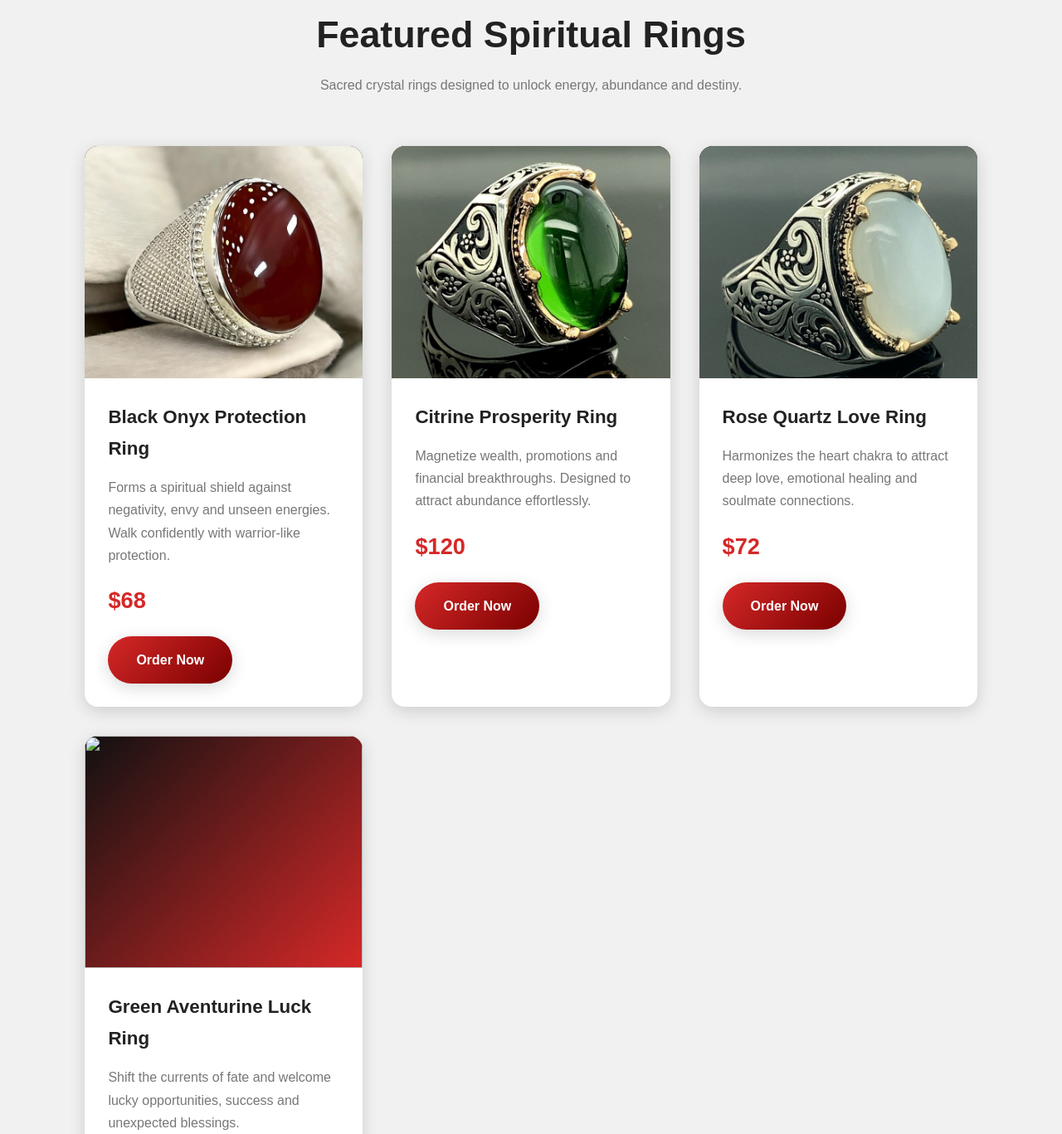
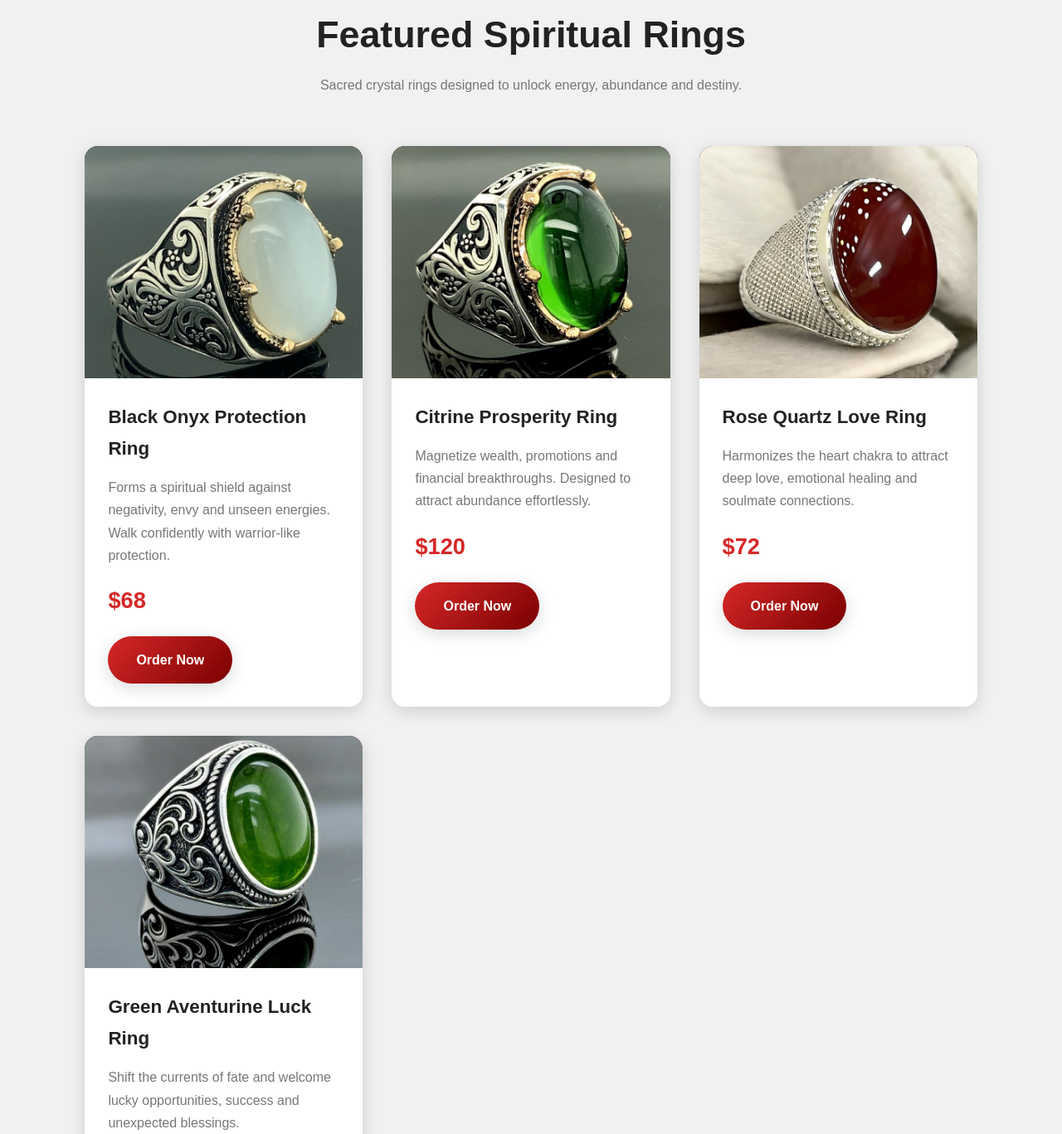
Before and after one commit to hulkmane73/JajjaRings, a plain HTML site: page index.html in a window 1280 px wide. Shown: the part 1722-3089 px from the top of the page at 83% size. Drawn offline with Linux system fonts and the light colour scheme.

Commit message:
Update index.html

```diff
--- a/index.html
+++ b/index.html
@@ -415,7 +415,7 @@ footer p {
 
     <div class="product">
         <div class="product-image bg1">
-            <img src="./images/Yameni Aqeeq Silver Ring for Men, Brown Agate Gemstone Silver Ring, Handmade Mens Ring, 925k Sterling Silver, Mens Aqeeq Rings, Islamic Ring.jpeg" alt="Black Onyx Protection Ring" style="width:100%;height:100%;object-fit:cover;">
+            <img src="./images/Natural Moonstone Ring , Silver Handmade Ring , Raw Rainbow Moonstone Ring , Turkish Handmade Ring , Ottoman Style Ring , Gift For Him.jpeg" alt="Black Onyx Protection Ring" style="width:100%;height:100%;object-fit:cover;">
         </div>
 
         <div class="product-content">
@@ -453,7 +453,7 @@ footer p {
 
     <div class="product">
         <div class="product-image bg3">
-            <img src="./images/Natural Moonstone Ring , Silver Handmade Ring , Raw Rainbow Moonstone Ring , Turkish Handmade Ring , Ottoman Style Ring , Gift For Him.jpeg" alt="Rose Quartz Love Ring" style="width:100%;height:100%;object-fit:cover;">
+            <img src="./images/Yameni Aqeeq Silver Ring for Men, Brown Agate Gemstone Silver Ring, Handmade Mens Ring, 925k Sterling Silver, Mens Aqeeq Rings, Islamic Ring.jpeg" alt="Black Onyx Protection Ring" alt="Rose Quartz Love Ring" style="width:100%;height:100%;object-fit:cover;">
         </div>
 
         <div class="product-content">
@@ -472,7 +472,7 @@ footer p {
 
     <div class="product">
         <div class="product-image bg4">
-            <img src=".images/Silver Jade Stone Ring, Men Ottoman Style Engraved Ring, Men Natural Green Jade Ring, Turkish Handmade Sterling Silver Ring, Gift For Him.jpeg" style="width:100%;height:100%;object-fit:cover;">
+            <img src="./images/Silver Jade Stone Ring, Men Ottoman Style Engraved Ring, Men Natural Green Jade Ring, Turkish Handmade Sterling Silver Ring, Gift For Him.jpeg" style="width:100%;height:100%;object-fit:cover;">
         </div>
 
         <div class="product-content">
```
